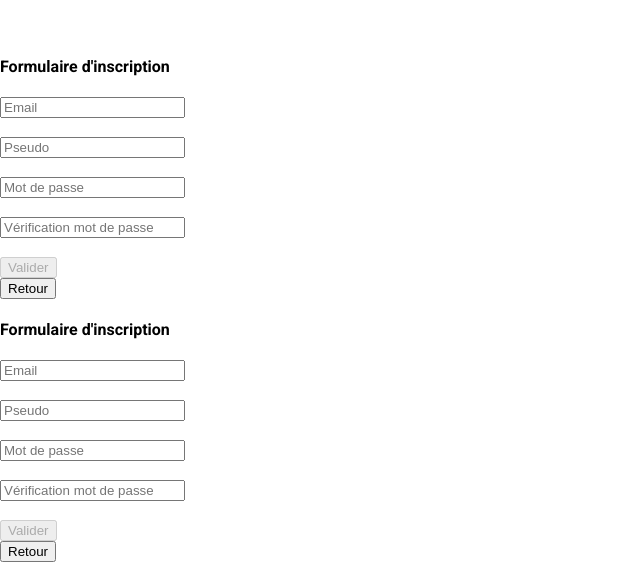
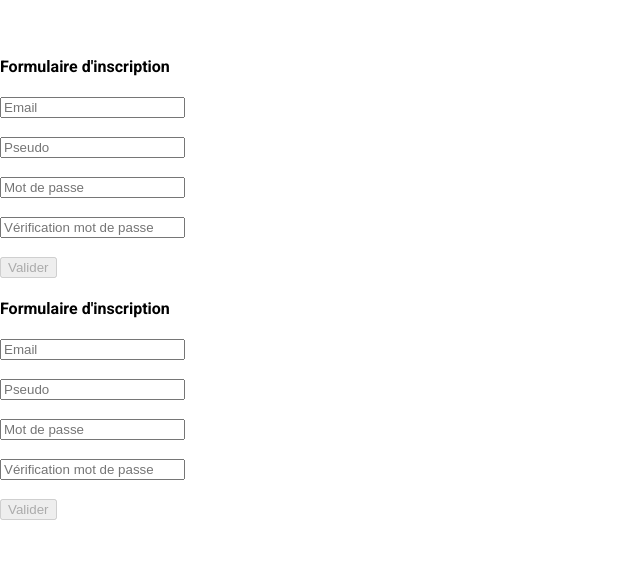
Before and after one commit to AubinM92/FrigoManos, an Angular app: page /home in a window 1280 px wide. Shown: the part 786-1348 px from the top of the page, without its empty margins (0-640 px from the left). After the commit the page ends 1306 px from the top, so only its background shows below. Built offline with nearby package versions, Linux system fonts and the light colour scheme.

Commit message:
Inscription

```diff
--- a/src/app/inscription/inscription.component.html
+++ b/src/app/inscription/inscription.component.html
@@ -23,14 +23,12 @@
         </div>
         <br>
         <div class="container row">
-            <div class="col-sm-9">
+            <div class="col-sm-3"></div>
+            <div class="col-sm-6">
                 <a class="nav-link" routerLink="/home">
                     <button type="submit" class="btn btn-primary btn-block" (click)="inscription();"
                         [disabled]="!forme.form.valid">Valider</button>
                 </a>
-            </div>
-            <div class="col-sm-3">
-                <button type="submit" class="btn btn-primary btn-block">Retour</button>
             </div>
         </div>
         <div>
```
